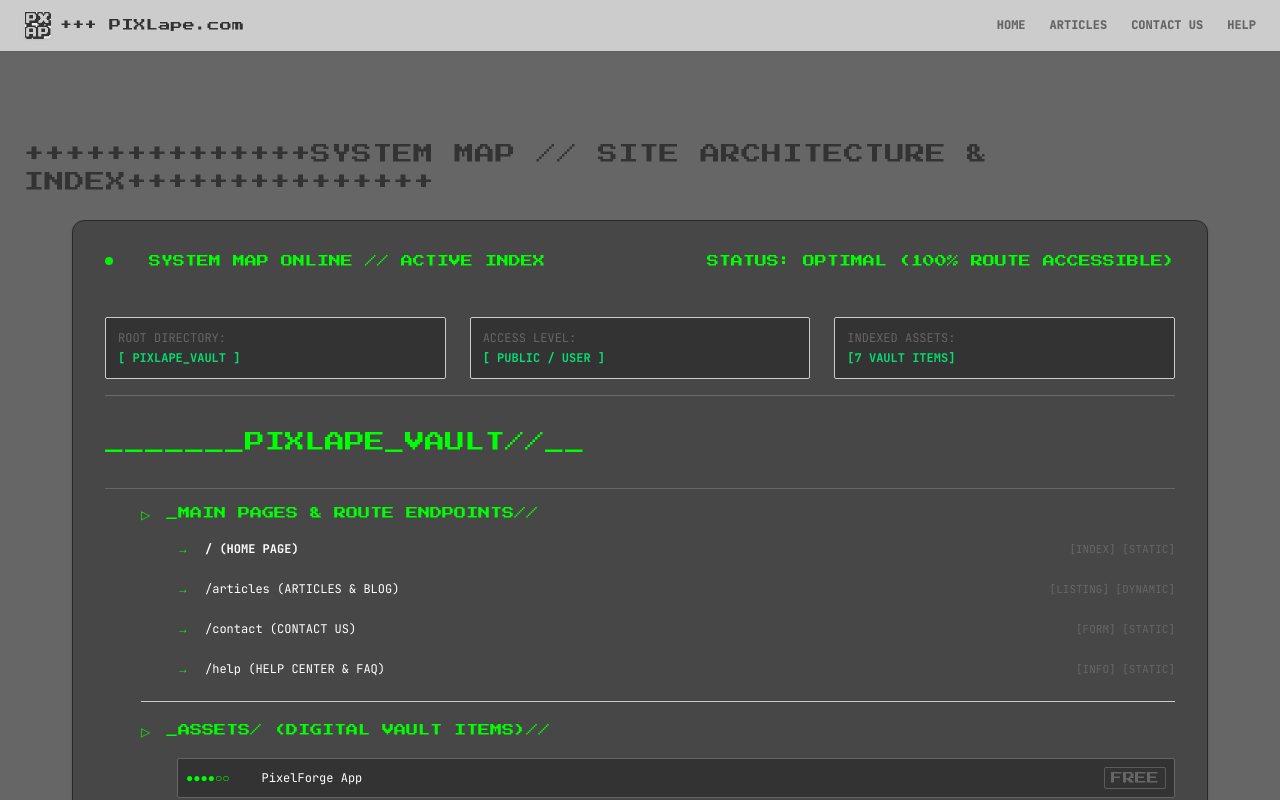
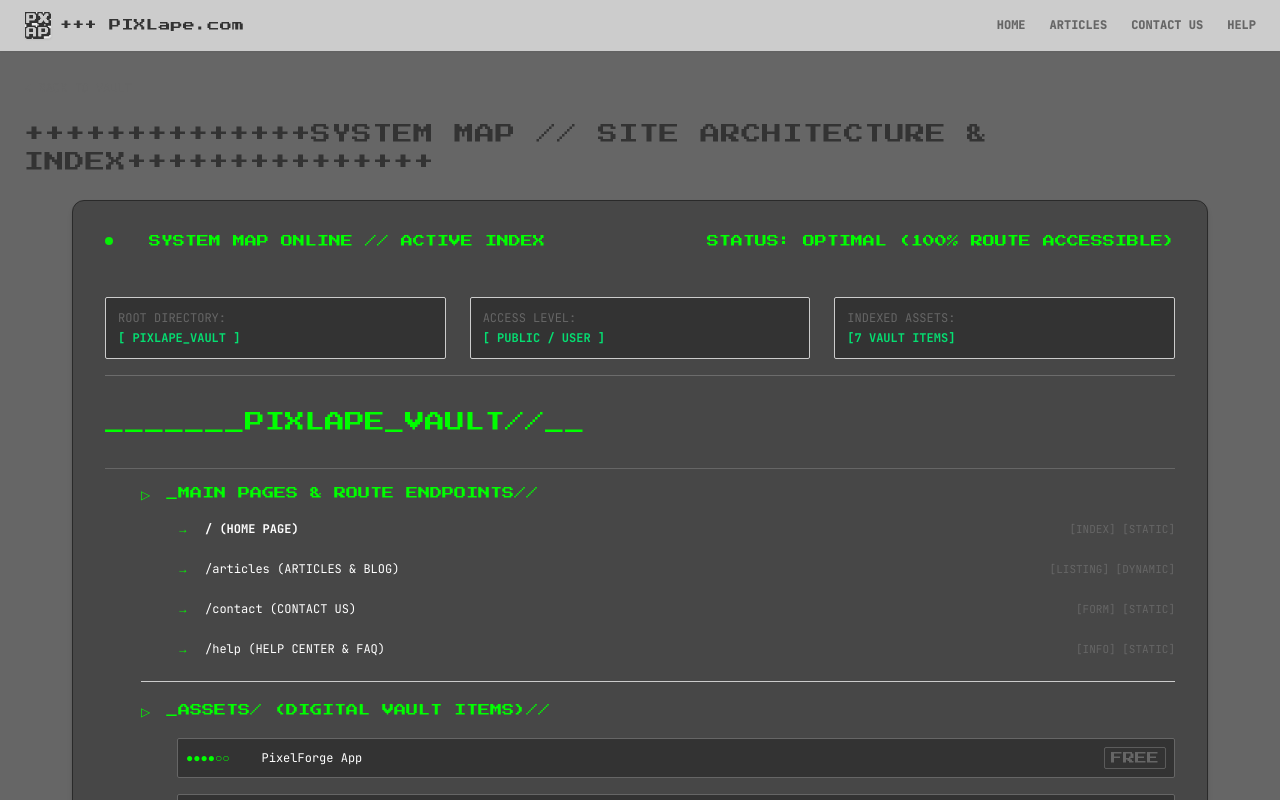
Before and after one commit to crustasee/pixlape-vault, a Next.js app: page /sitemap in a window 1280 px wide. Shown: the top 800 px of the page. Built offline with nearby package versions, Linux system fonts and the light colour scheme.

Commit message:
modified:   components/SiteMap.tsx

```diff
--- a/components/SiteMap.tsx
+++ b/components/SiteMap.tsx
@@ -12,7 +12,7 @@ export default function SiteMap() {
       <Header />
 
       {/* Main Content */}
-      <main className="grow w-full max-w-full mx-auto px-6 mt-17 py-8 flex flex-col gap-6">
+      <main className="grow w-full max-w-full mx-auto px-6 mt-12 py-8 flex flex-col gap-6">
         {/* Back Link */}
         <Link
           href="/"
```
